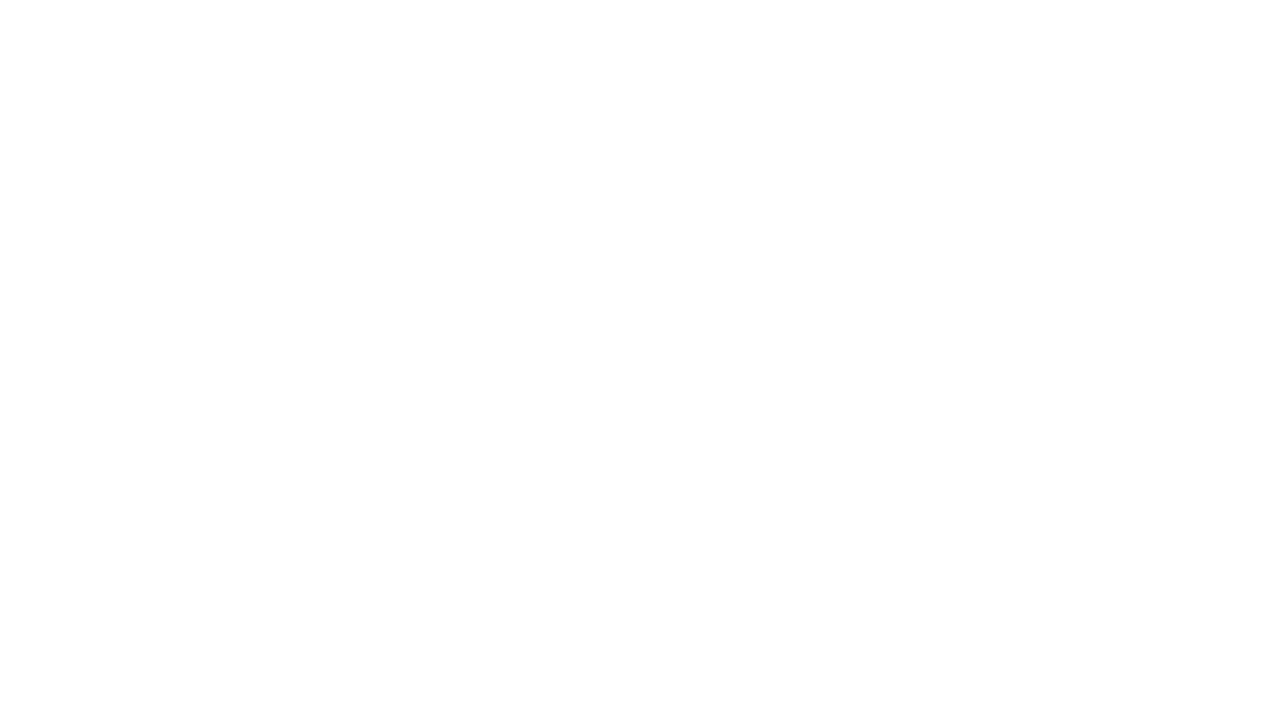
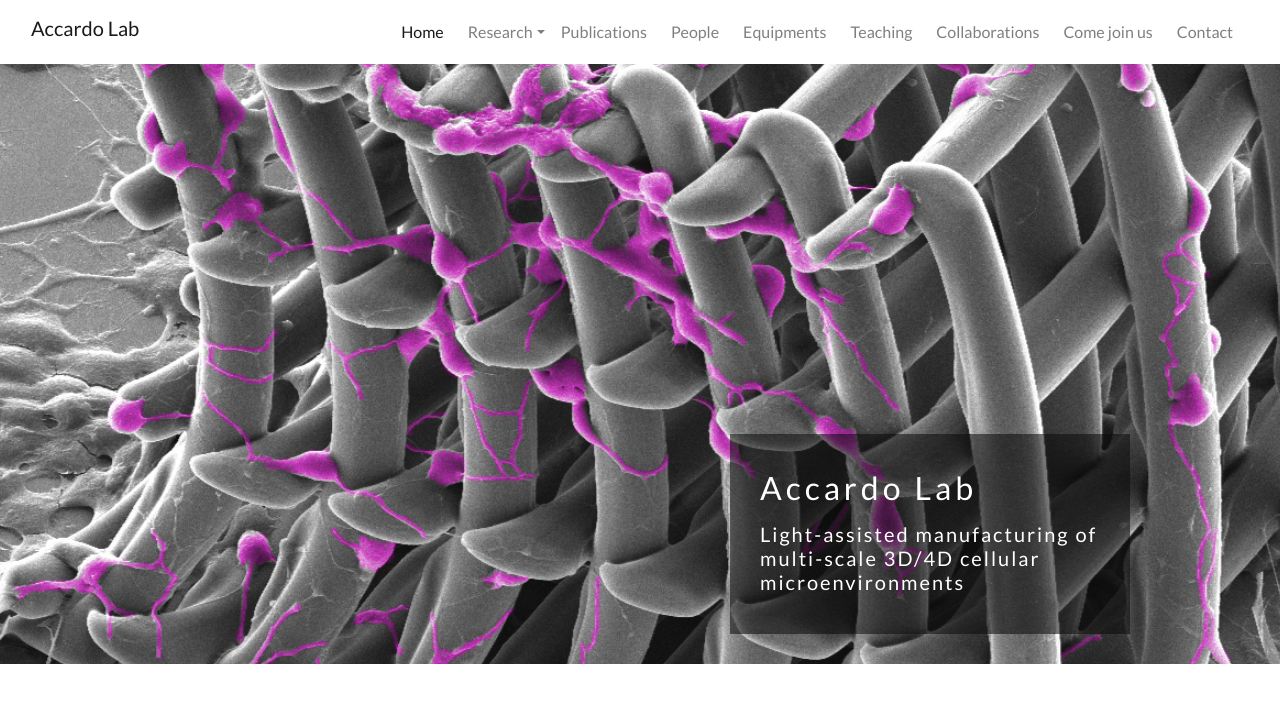
Before and after one commit to VictoriaShalabaeva/Accardo-Lab, a plain HTML site: page index.html in a window 1280 px wide. Drawn offline with nearby package versions, Linux system fonts and the light colour scheme.

Commit message:
Created navbar and front image in index.html

```diff
--- a/assets/css/style.css
+++ b/assets/css/style.css
@@ -0,0 +1,61 @@
+body{
+    font-family: 'Lato', sans-serif;
+}
+
+#scaffold-image{
+  height: 600px;
+  width: 100%;
+  background: url("../images/Scaffold.jpg") no-repeat center center;
+
+  animation-name: image-zoom;
+  animation-duration: 5s;
+  animation-fill-mode: forwards;
+}
+
+#image-outer{
+  height: 600px;
+  width: 100%;
+  overflow: hidden;
+  position: relative;
+}
+
+@keyframes image-zoom{
+  from{
+    transform: scale(1);
+  }
+  to{
+    transform: scale(1.1);
+  }
+}
+
+/* #cover-text, #cover-text h2{
+  color: #ffffff;
+} */
+
+
+
+#cover-text{
+  font-size: 130%;
+  letter-spacing: 2px;
+
+  width:400px;
+  height:200px;
+
+  padding-top: 35px;
+  padding-left: 30px;
+
+  background-color: rgba(12, 12, 12, 0.555);
+
+  bottom: 30px;
+  right: 150px;
+
+  position: absolute;
+
+  color: #ffffff;
+}
+
+#cover-text h2{
+  letter-spacing: 4px;
+  font-weight: 400;
+  margin-bottom: 15px;
+}
--- a/index.html
+++ b/index.html
@@ -6,10 +6,56 @@
     <title>Accardo Lab</title>
     <link rel="stylesheet" href="https://stackpath.bootstrapcdn.com/bootstrap/4.1.3/css/bootstrap.min.css" integrity="sha384-MCw98/SFnGE8fJT3GXwEOngsV7Zt27NXFoaoApmYm81iuXoPkFOJwJ8ERdknLPMO" crossorigin="anonymous">
     <script src="https://kit.fontawesome.com/b16671573c.js" crossorigin="anonymous"></script>
+    <link rel="preconnect" href="https://fonts.gstatic.com">
+    <link href="https://fonts.googleapis.com/css2?family=Roboto:wght@100;300;400;500;700;900&display=swap" rel="stylesheet">
+    <link rel="preconnect" href="https://fonts.gstatic.com">
+    <link href="https://fonts.googleapis.com/css2?family=Lato:wght@100;300;400;700;900&display=swap" rel="stylesheet">
     <link rel="stylesheet" href="assets/css/style.css">
 </head>
+
 <body>
-   <header></header>
+
+   <header>
+        <div class="container-fluid">
+            <nav class="navbar navbar-light navbar-expand-lg">
+                <a href="/" class="navbar-brand h1">Accardo Lab</a>
+                <button class="navbar-toggler ml-auto" type="button" data-toggle="collapse" data-target="#navbarNavDropdown" aria-controls="navbarNavDropdown" aria-expanded="false" aria-label="Toggle navigation">
+                    <span class="navbar-toggler-icon"></span>
+                </button>
+                <div class="collapse navbar-collapse" id="navbarNavDropdown">
+                    <ul class="navbar-nav ml-auto">
+                        <li class="active nav-item mr-2"><a class="nav-link" href="/">Home</a></li>
+                        <li class="nav-item dropdown">
+                            <a class="nav-link dropdown-toggle" href="#" id="navbarDropdownMenuLink" role="button" data-toggle="dropdown" aria-haspopup="true" aria-expanded="false">Research</a>
+                            <div class="dropdown-menu" aria-labelledby="navbarDropdownMenuLink">
+                                <a class="dropdown-item" href="#">Project 1</a>
+                                <a class="dropdown-item" href="#">Project 2</a>
+                                <a class="dropdown-item" href="#">Project 3</a>
+                                <a class="dropdown-item" href="#">Project 4</a>
+                            </div>
+                        </li>
+                        <li class="nav-item mr-2"><a class="nav-link" href="/about">Publications</a></li>
+                        <li class="nav-item mr-2"><a class="nav-link" href="/about">People</a></li>
+                        <li class="nav-item mr-2"><a class="nav-link" href="/about">Equipments</a></li>
+                        <li class="nav-item mr-2"><a class="nav-link" href="/about">Teaching</a></li>
+                        <li class="nav-item mr-2"><a class="nav-link" href="/about">Collaborations</a></li>
+                        <li class="nav-item mr-2"><a class="nav-link" href="/about">Come join us</a></li>
+                        <li class="nav-item mr-2"><a class="nav-link" href="/about">Contact</a></li>
+                    </ul>
+                </div>
+            </nav>
+        </div>
+
+        <section id="image-outer">
+            <div id="scaffold-image"></div>
+            <div id="cover-text">
+                <h2>Accardo Lab</h2>
+                <h5>Light-assisted manufacturing of multi-scale 3D/4D cellular microenvironments</h5>
+            </div>
+        </section>
+
+   </header>
+
    <section></section>
    <footer></footer>
 
```
Also changed, not shown: assets/images/Scaffold.jpg (added).
